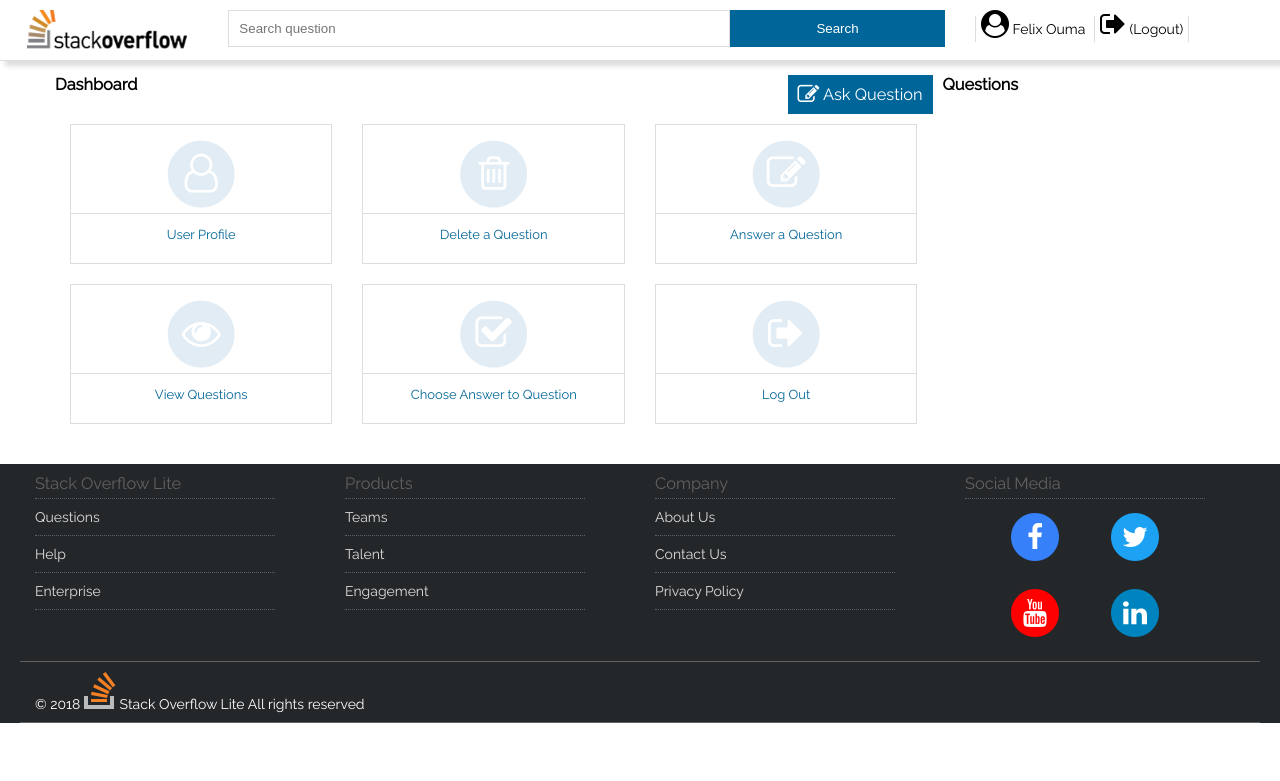
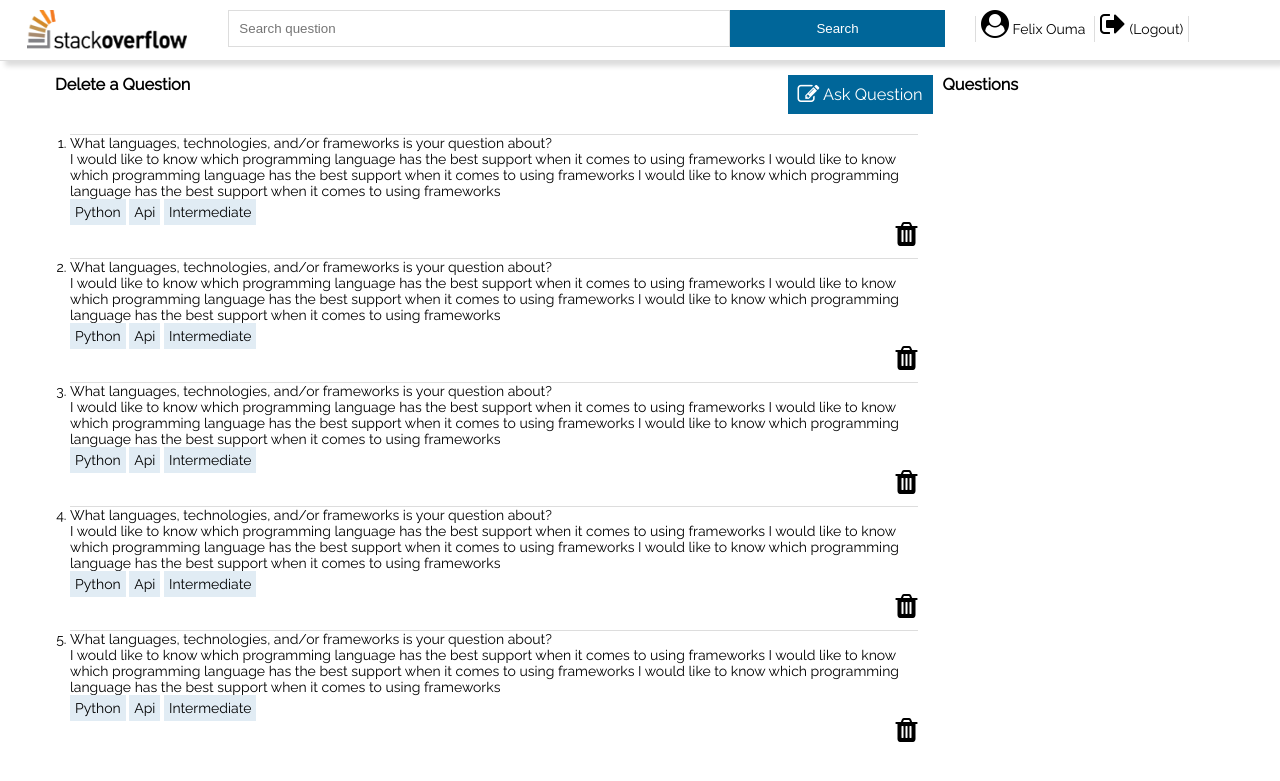
Before and after one commit to Felix45/StackOverflow-Lite, a plain HTML site: page deletequestion.html in a window 1280 px wide. Shown: the top 781 px of the page. Drawn offline with Linux system fonts and the light colour scheme.

Commit message:
[feature #162670689] Added the delete question section on deletequestion.html

```diff
--- a/deletequestion.html
+++ b/deletequestion.html
@@ -50,107 +50,106 @@
 			</div>
 		 <!-- end header section -->
 
- 		<!-- start the dashboard section -->
+ 		<!-- start the delete question section -->
 		 <div class="row">
 		 <div class="question">
 		 	<div class="column-lg-9 column-md-9 column-sm-9 col-xs-12">
 		 		<div class="row">
-		 				<h3> Dashboard <a href="" id="post_question"><span class="fa fa-edit fa-lg"></span> Ask Question </a></h3>
-		 		</div>
-		 		<!-- Start top questions section -->
-		 		<div class="row">
-		 			<div class="column-lg-4 column-md-4 column-sm-3 column-xs-12">
-		 			  <div class="cards center-text">
-		 			   <div class="cards-icon">
-		 			    <a href="">
-		 			   	<span class="fa-stack fa-3x">
-									<i class="fa fa-circle fa-stack-2x"></i>
-									<i class="fa fa-user-o fa-stack-1x fa-inverse"></i>
-							</span>
-						  </a>
-		 			   </div>
-		 					<h3><a href="">User Profile</a></h3>
-		 			  </div>
-		 			</div>
-
-		 			<div class="column-lg-4 column-md-4 column-sm-3 column-xs-12">
-		 			 <div class="cards center-text">
-		 			   <div class="cards-icon">
-		 			    <a href="">
-		 			   	<span class="fa-stack fa-3x">
-									<i class="fa fa-circle fa-stack-2x"></i>
-									<i class="fa fa-trash-o fa-stack-1x fa-inverse"></i>
-							</span>
-						  </a>
-		 			   </div>
-		 			 	 <h3><a href="">Delete a Question</a></h3>
-		 			 </div>
-
-		 			</div>
-
-		 			<div class="column-lg-4 column-md-4 column-sm-3 column-xs-12">
-		 			  <div class="cards center-text">
-		 			    <div class="cards-icon">
-		 			     <a href="">
-		 			    	<span class="fa-stack fa-3x">
-									<i class="fa fa-circle fa-stack-2x"></i>
-									<i class="fa fa-edit fa-stack-1x fa-inverse"></i>
-							</span>
-						  </a>
-		 			    </div>
-		 				   <h3><a href="">Answer a Question</a></h3>
-		 			  </div>
-		 			</div>
+		 				<h3> Delete a Question <a href="" id="post_question"><span class="fa fa-edit fa-lg"></span> Ask Question </a></h3>
 		 		</div>
 
-		 		<div class="row">
+				<div class="row">
+					<div class="column-lg-12 column-md-12 column-sm-12 column-xs-12">
+		 			 <div class="delete-header">
 
-		 			<div class="column-lg-4 column-md-4 column-sm-3 column-xs-12">
-		 			  <div class="cards center-text">
-		 			   <div class="cards-icon">
-		 			    <a href="">
-		 			   	<span class="fa-stack fa-3x">
-									<i class="fa fa-circle fa-stack-2x"></i>
-									<i class="fa fa-eye fa-stack-1x fa-inverse"></i>
-							</span>
-		 			    </a>
-		 			   </div>
-		 				<h3><a href="">View Questions</a></h3>
-		 			  </div>
-		 			</div>
+						 <ol class="">
+						     <li class="question-item">
+						     	 <p>
+										 What languages, technologies, and/or frameworks is your question about?
 
-		 			<div class="column-lg-4 column-md-4 column-sm-3 column-xs-12">
-		 			  <div class="cards center-text">
-		 			   <div class="cards-icon">
-		 			    <a href="">
-		 			   	<span class="fa-stack fa-3x">
-									<i class="fa fa-circle fa-stack-2x"></i>
-									<i class="fa fa-check-square-o fa-stack-1x fa-inverse"></i>
-							</span>
-		 			    </a>
-		 			   </div>
-		 				<h3><a href="">Choose Answer to Question</a></h3>
-		 			  </div>
-		 			</div>
+								 </p>
+						     	I would like to know which programming language has the best support when it comes to using frameworks
+						     	I would like to know which programming language has the best support when it comes to using frameworks
+						      I would like to know which programming language has the best support when it comes to using frameworks
+								<div class="category-labels">
+		 			  				<a href="">Python</a> <a href="">Api</a> <a href="">Intermediate</a>
+		 			  	 		</div>
+		 			  	 		<div class="text-right">
+		 			  	 	 		<a href=""><span class="fa fa-trash fa-2x"></span> </a>
+		 			  	 		</div>
+						     </li>
+
+						      <li class="question-item">
+						       <p>
+						 			What languages, technologies, and/or frameworks is your question about?
+
+						 		</p>
+						     	I would like to know which programming language has the best support when it comes to using frameworks
+						     	I would like to know which programming language has the best support when it comes to using frameworks
+						      I would like to know which programming language has the best support when it comes to using frameworks
+								<div class="category-labels">
+		 			  				<a href="">Python</a> <a href="">Api</a> <a href="">Intermediate</a>
+		 			  	 		</div>
+		 			  	 		<div class="text-right">
+		 			  	 	 		<a href=""><span class="fa fa-trash fa-2x"></span> </a>
+		 			  	 		</div>
+						     </li>
+
+						      <li class="question-item">
+						       <p>
+						 			What languages, technologies, and/or frameworks is your question about?
+
+						 		</p>
+						     	I would like to know which programming language has the best support when it comes to using frameworks
+						     	I would like to know which programming language has the best support when it comes to using frameworks
+						      I would like to know which programming language has the best support when it comes to using frameworks
+								<div class="category-labels">
+		 			  				<a href="">Python</a> <a href="">Api</a> <a href="">Intermediate</a>
+		 			  	 		</div>
+		 			  	 		<div class="text-right">
+		 			  	 	 		<a href=""><span class="fa fa-trash fa-2x"></span> </a>
+		 			  	 		</div>
+						     </li>
+
+						      <li class="question-item">
+						       <p>
+						 			What languages, technologies, and/or frameworks is your question about?
+
+						 		</p>
+						     	I would like to know which programming language has the best support when it comes to using frameworks
+						     	I would like to know which programming language has the best support when it comes to using frameworks
+						      I would like to know which programming language has the best support when it comes to using frameworks
+								<div class="category-labels">
+		 			  				<a href="">Python</a> <a href="">Api</a> <a href="">Intermediate</a>
+		 			  	 		</div>
+		 			  	 		<div class="text-right">
+		 			  	 	 		<a href=""><span class="fa fa-trash fa-2x"></span> </a>
+		 			  	 		</div>
+						     </li>
+
+						      <li class="question-item">
+						       <p>
+						 			What languages, technologies, and/or frameworks is your question about?
+
+						 		</p>
+						     	I would like to know which programming language has the best support when it comes to using frameworks
+						     	I would like to know which programming language has the best support when it comes to using frameworks
+						      I would like to know which programming language has the best support when it comes to using frameworks
+								<div class="category-labels">
+		 			  				<a href="">Python</a> <a href="">Api</a> <a href="">Intermediate</a>
+		 			  	 		</div>
+		 			  	 		<div class="text-right">
+		 			  	 	 		<a href=""><span class="fa fa-trash fa-2x"></span> </a>
+		 			  	 		</div>
+						     </li>
+
+						 </ol>
+
+		 			 </div>
+		 		   </div>
 
 
-		 			<div class="column-lg-4 column-md-4 column-sm-3 column-xs-12">
-		 			  <div class="cards center-text">
-		 			   <div class="cards-icon">
-						 <a href="">
-		 			   	<span class="fa-stack fa-3x">
-									<i class="fa fa-circle fa-stack-2x"></i>
-									<i class="fa fa-sign-out fa-stack-1x fa-inverse"></i>
-							</span>
-		 			    </a>
-		 			   </div>
-		 				<h3><a href="">Log Out</a></h3>
-		 			  </div>
-		 			</div>
-
-
-
-		 		</div>
+				</div>
 
 
 
```
